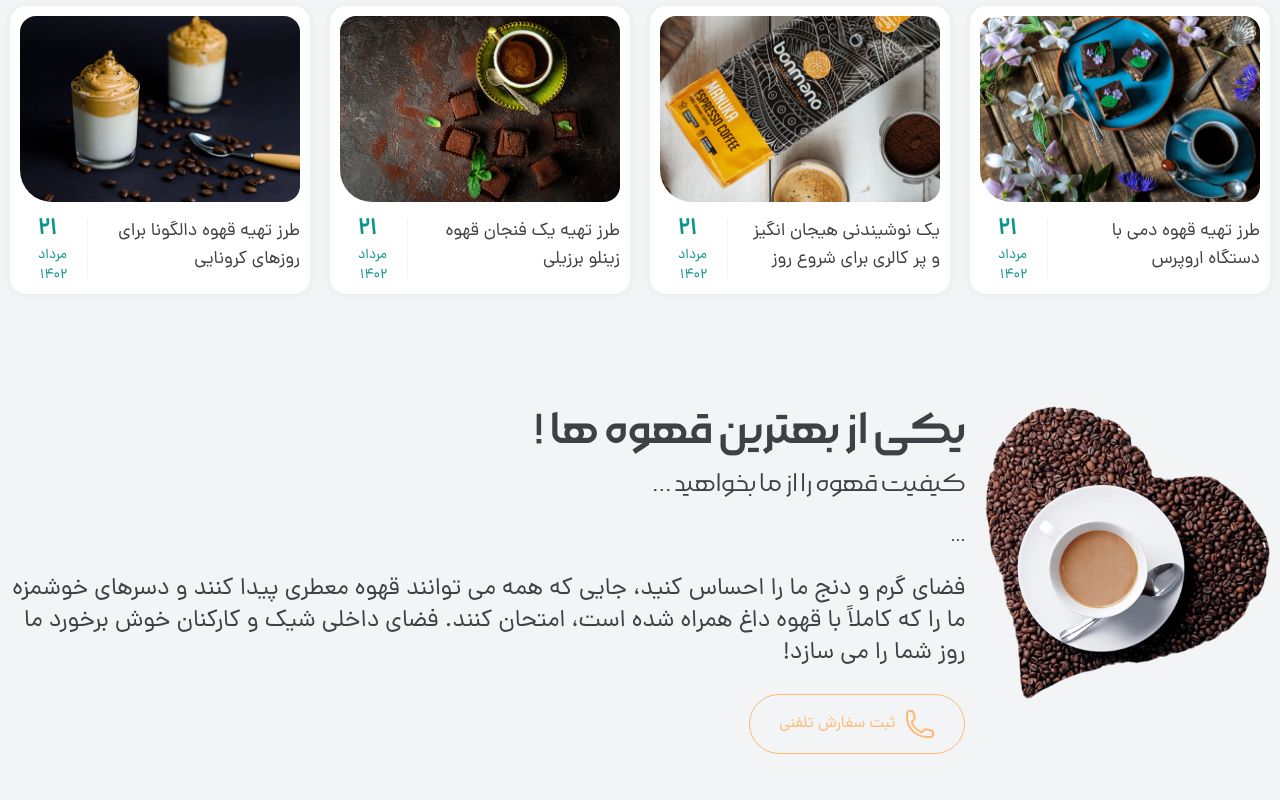
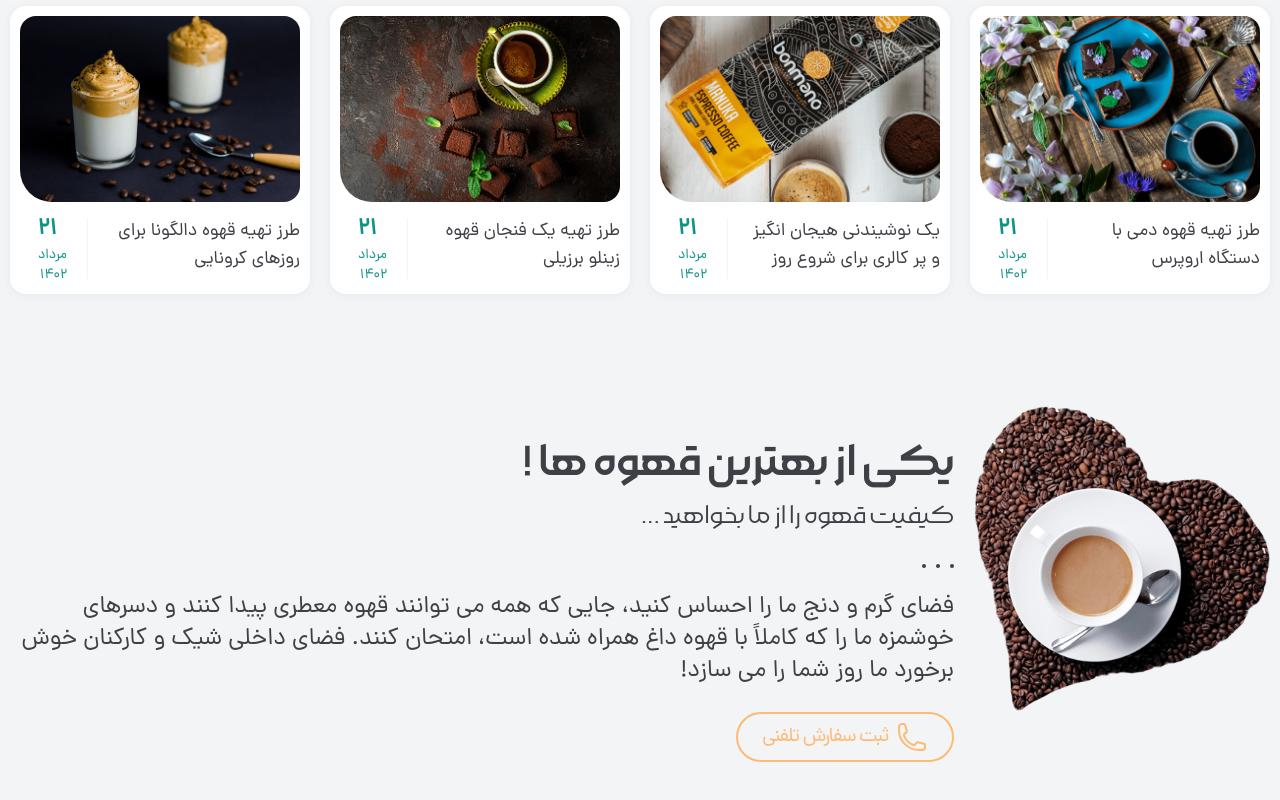
Before and after one commit to MeysamKhorshidi/test-coffeshop, a website: page public/index.html in a window 1280 px wide. Shown: the part 3788-4588 px from the top of the page. Drawn offline with Linux system fonts and the light colour scheme; files whose address does not match are found by name.

Commit message:
development

```diff
--- a/public/index.html
+++ b/public/index.html
@@ -1565,6 +1565,7 @@
                                 </div>
                         </div>
                 </section>
+
                 <section class="blogs mb-8 md:mb-28">
                         <div class="container">
                                <!--  Section Head -->
@@ -1718,20 +1719,25 @@
 
                         </div>
                 </section>
-                <section class="md:mb-28 mb-16">
+
+                <section class="contact-us md:mb-28 mb-16">
                         <div class="container">
-                                <div class="md:flex gap-x-5">
-                                        <div class="w-[296px] h-[305px]">
-                                                <img src="images/contact.png" alt="contact">
-                                        </div>
-                                        <div class="dark:text-white text-zinc-700">
-                                                <h3 class="selection-title pb-1.5"> یکی از بهترین قهوه ها !</h3>
-                                                <span class="selection-subtitle pb-6">کیفیت قهوه را از ما بخواهید ...</span>
-                                                <p class="pb-6">...</p>
-                                                <p class="pb-6 md:text-2xl text-xs md:max-w-[994px] max-w-[201px] line-clamp-3">فضای گرم و دنج ما را احساس کنید، جایی که همه می توانند قهوه معطری پیدا کنند و دسرهای خوشمزه ما را که کاملاً با قهوه داغ همراه شده است، امتحان کنند. فضای داخلی شیک و کارکنان خوش برخورد ما روز شما را می سازد!</p>
-                                                <a href="#" class="flex items-center justify-center gap-x-2 w-[216px] h-[60px] border border-orange-300 rounded-full text-orange-300">
-
-                                                        <svg class="w-8 h-8">
+                                <div class="lg:flex-row flex flex-col items-center lg:items-start gap-y-8 lg:gap-x-5">
+                                        <div class="w-[296px] shrink-0">
+                                                <img src="images/contact.png"  alt="contact">
+                                        </div>
+                                        <div class="dark:text-white text-zinc-700 ">
+                                                <h3 class="selection-title pt-8 mb-0.5 md:mb-1.5"> یکی از بهترین قهوه ها !</h3>
+                                                <span class="font-MorabbaLight text-lg md:text-3xl/[48px] pb-5 md:pb-6">کیفیت قهوه را از ما بخواهید ...</span>
+                                                <div class="flex gap-x-2.5 my-5 md:my-6">
+                                                        <span class="inline-block w-1 h-1 bg-zinc-700  dark:bg-gray-400 rounded-full"></span>
+                                                        <span class="inline-block w-1 h-1 bg-zinc-700  dark:bg-gray-400 rounded-full"></span>
+                                                        <span class="inline-block w-1 h-1 bg-zinc-700  dark:bg-gray-400 rounded-full"></span>
+                                                </div>
+                                                <p class="md:text-2xl text-lg ">فضای گرم و دنج ما را احساس کنید، جایی که همه می توانند قهوه معطری پیدا کنند و دسرهای خوشمزه ما را که کاملاً با قهوه داغ همراه شده است، امتحان کنند. فضای داخلی شیک و کارکنان خوش برخورد ما روز شما را می سازد!</p>
+                                                <a href="#" class="inline-flex items-center justify-center mt-5 md:mt-6 gap-x-2 md:text-xl h-[50px] md:[h-60px] tracking-tightest px-6 border md:border-2 border-orange-300 rounded-full text-orange-300">
+
+                                                        <svg class="md:w-8 w-5 md:h-8 h-5">
                                                                 <use href="#phone"></use>
                                                         </svg>
                                                         <span>ثبت سفارش تلفنی</span>
```
Also changed, not shown: public/app.css.
